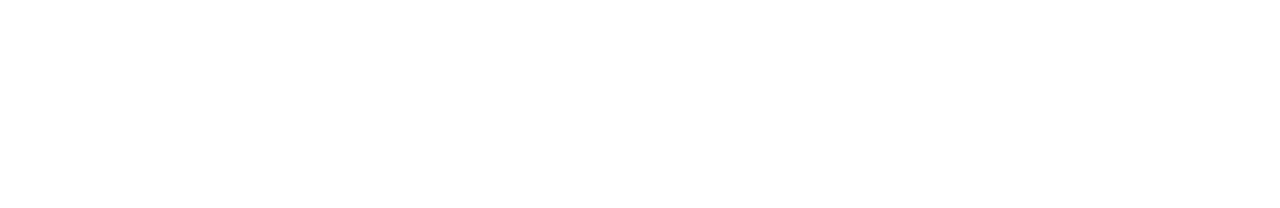
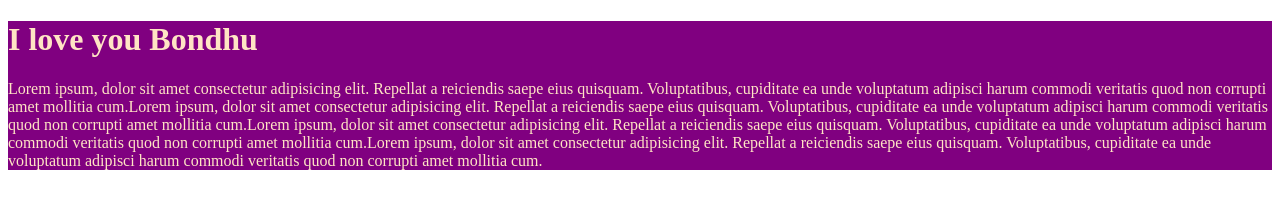
Before and after one commit to ramimstar/my-first-githum-pro, a plain HTML site: page index.html in a window 1280 px wide. Drawn offline with Linux system fonts and the light colour scheme.

Commit message:
added the first blog

```diff
--- a/index.html
+++ b/index.html
@@ -4,8 +4,16 @@
     <meta charset="UTF-8">
     <meta name="viewport" content="width=device-width, initial-scale=1.0">
     <title>my first ever githum pro</title>
+    <link rel="stylesheet" href="style/blog.css">
 </head>
 <body>
-
+        <div>
+            <h1>
+                I love you Bondhu
+            </h1>
+                <p>
+                    Lorem ipsum, dolor sit amet consectetur adipisicing elit. Repellat a reiciendis saepe eius quisquam. Voluptatibus, cupiditate ea unde voluptatum adipisci harum commodi veritatis quod non corrupti amet mollitia cum.Lorem ipsum, dolor sit amet consectetur adipisicing elit. Repellat a reiciendis saepe eius quisquam. Voluptatibus, cupiditate ea unde voluptatum adipisci harum commodi veritatis quod non corrupti amet mollitia cum.Lorem ipsum, dolor sit amet consectetur adipisicing elit. Repellat a reiciendis saepe eius quisquam. Voluptatibus, cupiditate ea unde voluptatum adipisci harum commodi veritatis quod non corrupti amet mollitia cum.Lorem ipsum, dolor sit amet consectetur adipisicing elit. Repellat a reiciendis saepe eius quisquam. Voluptatibus, cupiditate ea unde voluptatum adipisci harum commodi veritatis quod non corrupti amet mollitia cum.
+                </p>
+        </div>
 </body>
 </html>
--- /dev/null
+++ b/style/blog.css
@@ -0,0 +1,4 @@
+div{
+    background-color: purple;color:bisque;
+    padding:;
+}
```
